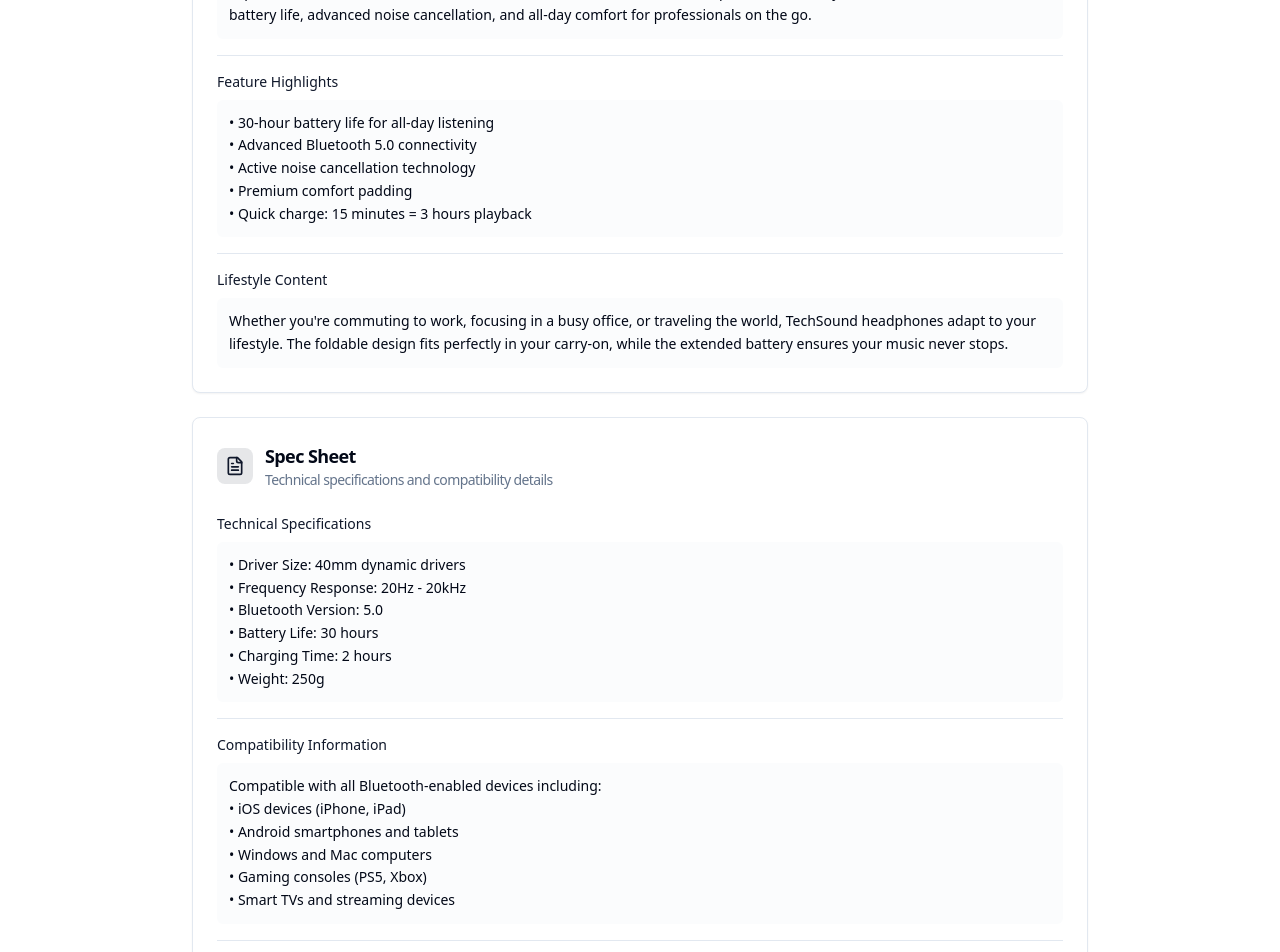
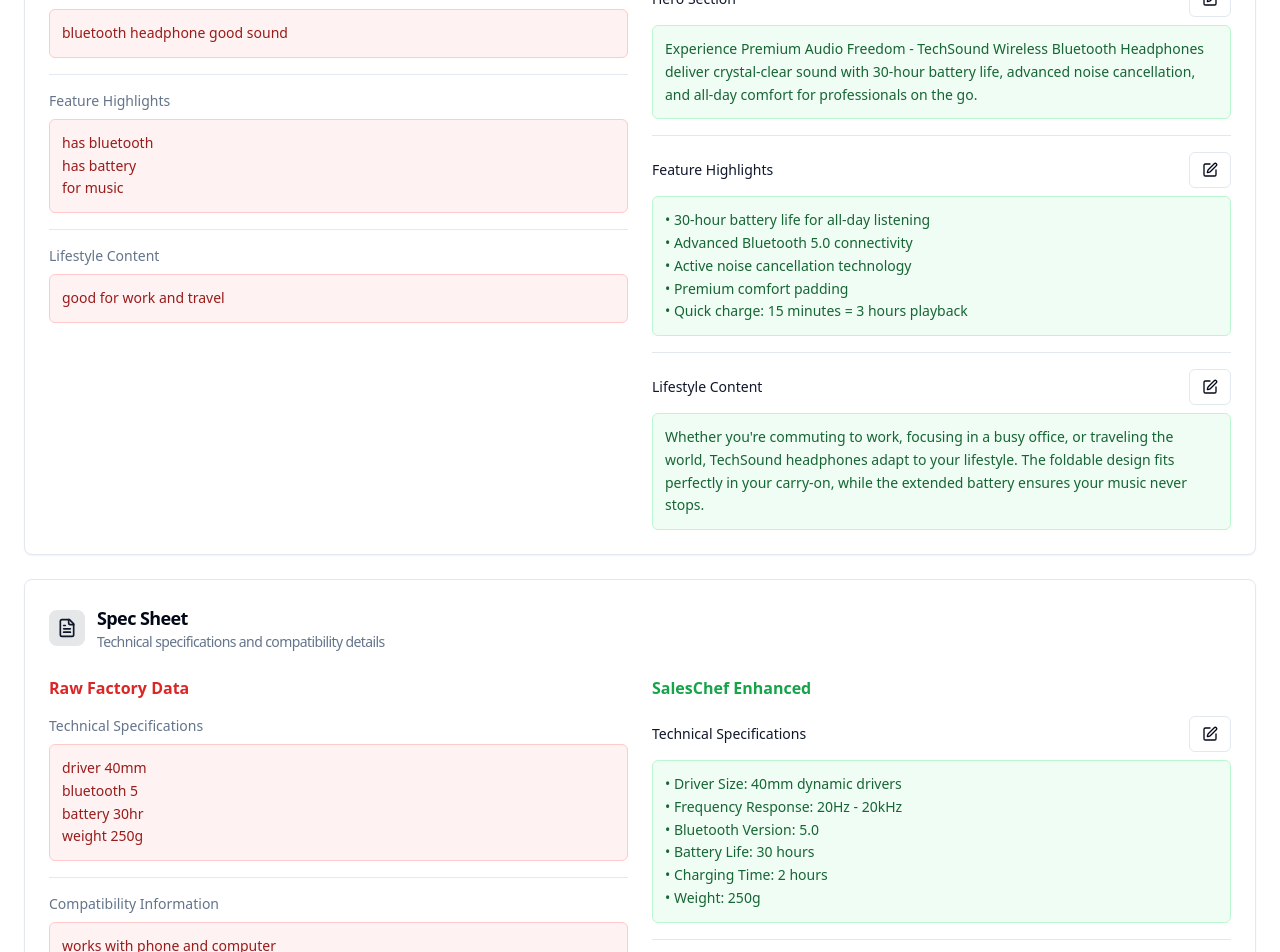
Before and after one commit to ConFrantzeskos/saleschefmvp, a React (Vite) app: page /review/1 in a window 1280 px wide. Shown: the part 260-1212 px from the top of the page. Built offline with nearby package versions, Linux system fonts and the light colour scheme.

Commit message:
feat: Implement side-by-side content comparison
Show raw data on the left and enhanced data on the right for easy comparison. Make the raw data "shitty" and add edit buttons to the enhanced fields.

```diff
--- a/src/pages/AssetReview.tsx
+++ b/src/pages/AssetReview.tsx
@@ -1,17 +1,20 @@
 
-import React from 'react';
+import React, { useState } from 'react';
 import { useNavigate, useParams } from 'react-router-dom';
 import { Button } from '@/components/ui/button';
 import { Card, CardContent, CardHeader, CardTitle } from '@/components/ui/card';
 import { Badge } from '@/components/ui/badge';
 import { Separator } from '@/components/ui/separator';
-import { ArrowLeft, Globe, FileText, Image, Mail, Printer, GraduationCap, HelpCircle, Search } from 'lucide-react';
+import { Textarea } from '@/components/ui/textarea';
+import { ArrowLeft, Globe, FileText, Image, Mail, Printer, GraduationCap, HelpCircle, Search, Edit, Save, X } from 'lucide-react';
 
 const AssetReview = () => {
   const navigate = useNavigate();
   const { id } = useParams();
+  const [editingField, setEditingField] = useState<string | null>(null);
+  const [editValues, setEditValues] = useState<{ [key: string]: string }>({});
 
-  // Mock data for the asset - in real app this would come from API
+  // Mock data for the asset
   const asset = {
     id: 1,
     sku: "PRD-001",
@@ -22,6 +25,19 @@ const AssetReview = () => {
     quality: 95
   };
 
+  // Raw factory data - poor quality with issues
+  const rawData = {
+    name: "bluetooth headphone",
+    description: "headphone for music",
+    features: "bluetooth, battery",
+    category: "electronics",
+    price: "79.99",
+    weight: "250g",
+    color: "black",
+    brand: "techsound",
+    model: "ts-001"
+  };
+
   const contentSections = [
     {
       icon: Globe,
@@ -29,15 +45,21 @@ const AssetReview = () => {
       description: "Comprehensive product detail page content",
       items: [
         {
+          key: "hero_section",
           label: "Hero Section",
+          rawContent: "bluetooth headphone good sound",
           content: "Experience Premium Audio Freedom - TechSound Wireless Bluetooth Headphones deliver crystal-clear sound with 30-hour battery life, advanced noise cancellation, and all-day comfort for professionals on the go."
         },
         {
+          key: "feature_highlights",
           label: "Feature Highlights",
+          rawContent: "has bluetooth\nhas battery\nfor music",
           content: "• 30-hour battery life for all-day listening\n• Advanced Bluetooth 5.0 connectivity\n• Active noise cancellation technology\n• Premium comfort padding\n• Quick charge: 15 minutes = 3 hours playback"
         },
         {
+          key: "lifestyle_content",
           label: "Lifestyle Content",
+          rawContent: "good for work and travel",
           content: "Whether you're commuting to work, focusing in a busy office, or traveling the world, TechSound headphones adapt to your lifestyle. The foldable design fits perfectly in your carry-on, while the extended battery ensures your music never stops."
         }
       ]
@@ -48,15 +70,21 @@ const AssetReview = () => {
       description: "Technical specifications and compatibility details",
       items: [
         {
+          key: "tech_specs",
           label: "Technical Specifications",
+          rawContent: "driver 40mm\nbluetooth 5\nbattery 30hr\nweight 250g",
           content: "• Driver Size: 40mm dynamic drivers\n• Frequency Response: 20Hz - 20kHz\n• Bluetooth Version: 5.0\n• Battery Life: 30 hours\n• Charging Time: 2 hours\n• Weight: 250g"
         },
         {
+          key: "compatibility",
           label: "Compatibility Information",
+          rawContent: "works with phone and computer",
           content: "Compatible with all Bluetooth-enabled devices including:\n• iOS devices (iPhone, iPad)\n• Android smartphones and tablets\n• Windows and Mac computers\n• Gaming consoles (PS5, Xbox)\n• Smart TVs and streaming devices"
         },
         {
+          key: "performance",
           label: "Performance Metrics",
+          rawContent: "range 10m\ncharging usb-c",
           content: "• Signal Range: Up to 33 feet (10 meters)\n• Latency: <40ms for video sync\n• Charging Port: USB-C\n• Codec Support: SBC, AAC, aptX\n• Noise Reduction: Up to 25dB"
         }
       ]
@@ -67,15 +95,21 @@ const AssetReview = () => {
       description: "Sales-focused content and competitive positioning",
       items: [
         {
+          key: "selling_points",
           label: "Key Selling Points",
+          rawContent: "long battery\ngood sound\ncomfortable",
           content: "✓ Industry-leading 30-hour battery life\n✓ Professional-grade noise cancellation\n✓ Premium comfort for all-day wear\n✓ Universal compatibility\n✓ Rapid charging technology"
         },
         {
+          key: "competitive_advantages",
           label: "Competitive Advantages",
+          rawContent: "better than other headphones",
           content: "• 25% longer battery life than leading competitors\n• Superior noise cancellation vs Sony WH-1000XM4\n• More comfortable than Bose QuietComfort 45\n• Better value proposition than Apple AirPods Max\n• Faster charging than market average"
         },
         {
+          key: "value_proposition",
           label: "Value Proposition",
+          rawContent: "good price for good headphones",
           content: "Premium audio experience at mid-range pricing. TechSound delivers flagship features typically found in $300+ headphones at an accessible $79.99 price point, making professional-grade audio accessible to everyone."
         }
       ]
@@ -86,15 +120,21 @@ const AssetReview = () => {
       description: "Search-optimized content for maximum visibility",
       items: [
         {
+          key: "meta_title",
           label: "Meta Title",
+          rawContent: "bluetooth headphones",
           content: "TechSound Wireless Bluetooth Headphones - 30Hr Battery Life | Noise Cancelling"
         },
         {
+          key: "meta_description",
           label: "Meta Description",
+          rawContent: "wireless headphones with bluetooth",
           content: "Experience premium audio with TechSound wireless headphones. 30-hour battery, active noise cancellation, and crystal-clear sound quality. Free shipping on orders over $50."
         },
         {
+          key: "seo_keywords",
           label: "SEO Keywords",
+          rawContent: "headphones, bluetooth, wireless",
           content: "Primary: wireless bluetooth headphones, noise cancelling headphones\nSecondary: long battery life headphones, comfortable headphones, professional audio\nLong-tail: best wireless headphones for work, bluetooth headphones 30 hour battery"
         }
       ]
@@ -105,15 +145,21 @@ const AssetReview = () => {
       description: "Campaign-ready email content",
       items: [
         {
+          key: "subject_lines",
           label: "Subject Lines",
+          rawContent: "new headphones for sale",
           content: "• Your audio upgrade is here - 30% off TechSound headphones\n• Finally, headphones that last as long as your workday\n• Premium sound without the premium price tag\n• Last chance: TechSound headphones at launch price"
         },
         {
+          key: "product_announcements",
           label: "Product Announcements",
+          rawContent: "we have new headphones",
           content: "Introducing TechSound Wireless Headphones - the perfect blend of premium audio quality and all-day comfort. With 30-hour battery life and professional-grade noise cancellation, these headphones are designed for the modern professional who demands excellence."
         },
         {
+          key: "promotional_copy",
           label: "Promotional Copy",
+          rawContent: "buy headphones now cheap price",
           content: "Limited Time: Get your TechSound headphones for just $79.99 (RRP $99.99). Free shipping included. 30-day money-back guarantee. Don't let poor audio quality hold back your productivity - upgrade today."
         }
       ]
@@ -124,15 +170,21 @@ const AssetReview = () => {
       description: "Print-ready marketing materials",
       items: [
         {
+          key: "brochure_content",
           label: "Brochure Content",
+          rawContent: "HEADPHONES\nwireless\nbluetooth\ngood battery",
           content: "TECHSOUND WIRELESS HEADPHONES\n\nPremium Audio. All-Day Comfort.\n\nKey Features:\n→ 30-hour battery life\n→ Active noise cancellation\n→ Bluetooth 5.0 connectivity\n→ Quick charge technology\n→ Foldable design\n\nPerfect for professionals, students, and audio enthusiasts who demand quality."
         },
         {
+          key: "data_sheet",
           label: "Data Sheet",
+          rawContent: "model ts-001\n40mm driver\n30hr battery\n250g weight",
           content: "TECHNICAL SPECIFICATIONS\nModel: TechSound Pro\nDriver: 40mm dynamic\nBattery: 30 hours playback\nCharging: USB-C, 2 hours full charge\nWeight: 250g\nConnectivity: Bluetooth 5.0\nRange: 10 meters\nWarranty: 2 years"
         },
         {
+          key: "catalog_entry",
           label: "Catalog Entry",
+          rawContent: "headphones PRD-001 $79.99",
           content: "TechSound Wireless Bluetooth Headphones - SKU: PRD-001\nPremium wireless headphones featuring 30-hour battery life, active noise cancellation, and professional-grade audio quality. Ideal for business, travel, and everyday use.\nPrice: $79.99 | Category: Audio > Headphones"
         }
       ]
@@ -143,15 +195,21 @@ const AssetReview = () => {
       description: "Sales team enablement materials",
       items: [
         {
+          key: "feature_guide",
           label: "Feature Guide",
+          rawContent: "headphones have long battery and noise cancel",
           content: "SALES FEATURE GUIDE\n\n1. Battery Life (30 hours)\n   - Positioning: 'All-day listening without interruption'\n   - Proof point: Longest in price category\n\n2. Noise Cancellation\n   - Positioning: 'Professional-grade focus'\n   - Proof point: 25dB reduction\n\n3. Comfort\n   - Positioning: 'Designed for extended wear'\n   - Proof point: Memory foam padding"
         },
         {
+          key: "selling_points_guide",
           label: "Selling Points",
+          rawContent: "good for work\nlong battery\ngood sound",
           content: "PRIMARY BENEFITS:\n• Productivity: Uninterrupted focus with noise cancellation\n• Convenience: 30-hour battery eliminates charging anxiety\n• Quality: Premium audio at accessible price\n• Versatility: Perfect for work, travel, and leisure\n• Reliability: Bluetooth 5.0 ensures stable connection"
         },
         {
+          key: "objection_handlers",
           label: "Objection Handlers",
+          rawContent: "if customer say too expensive tell them good value",
           content: "COMMON OBJECTIONS:\n\nQ: 'Too expensive for Bluetooth headphones'\nA: 'At $79.99, you're getting 30-hour battery and noise cancellation - features typically found in $200+ headphones.'\n\nQ: 'Will they work with my iPhone?'\nA: 'Yes, they're compatible with all Bluetooth devices including iPhone, Android, laptops, and tablets.'"
         }
       ]
@@ -162,24 +220,46 @@ const AssetReview = () => {
       description: "Customer support and frequently asked questions",
       items: [
         {
+          key: "product_faqs",
           label: "Product FAQs",
+          rawContent: "Q: how long battery?\nA: 30 hours\nQ: work with phone?\nA: yes",
           content: "Q: How long does the battery actually last?\nA: Up to 30 hours of continuous playback at moderate volume with noise cancellation off. With noise cancellation on, expect 24-26 hours.\n\nQ: Can I use them while exercising?\nA: While not specifically designed for sports, they're suitable for light exercise. They're not waterproof but can handle light moisture.\n\nQ: Do they work for phone calls?\nA: Yes, they feature a built-in microphone optimized for clear voice calls and video conferences."
         },
         {
+          key: "technical_support",
           label: "Technical Support",
+          rawContent: "if not work try turn off and on",
           content: "TROUBLESHOOTING:\n\nConnection Issues:\n1. Ensure Bluetooth is enabled on your device\n2. Clear Bluetooth cache (Android) or forget/re-pair (iOS)\n3. Reset headphones by holding power button for 10 seconds\n\nAudio Quality Issues:\n1. Check codec compatibility (AAC for iOS, aptX for Android)\n2. Ensure headphones are fully charged\n3. Move closer to source device (within 10 meters)"
         },
         {
+          key: "usage_guidance",
           label: "Usage Guidance",
+          rawContent: "charge first then pair with phone",
           content: "GETTING STARTED:\n\n1. First Use:\n   - Charge for 2 hours before first use\n   - Download TechSound app for firmware updates\n\n2. Pairing:\n   - Hold power button for 3 seconds until blue light flashes\n   - Select 'TechSound Pro' from device Bluetooth menu\n\n3. Controls:\n   - Power: Long press power button\n   - Volume: Use device controls or side buttons\n   - Noise cancellation: Double-tap left ear cup"
         }
       ]
     }
   ];
 
+  const handleEdit = (key: string, currentValue: string) => {
+    setEditingField(key);
+    setEditValues({ ...editValues, [key]: currentValue });
+  };
+
+  const handleSave = (key: string) => {
+    // In a real app, this would save to backend
+    console.log(`Saving ${key}:`, editValues[key]);
+    setEditingField(null);
+  };
+
+  const handleCancel = () => {
+    setEditingField(null);
+    setEditValues({});
+  };
+
   return (
     <div className="min-h-screen bg-background p-6">
-      <div className="max-w-4xl mx-auto">
+      <div className="max-w-7xl mx-auto">
         <div className="flex items-center space-x-4 mb-6">
           <Button variant="outline" onClick={() => navigate('/review')}>
             <ArrowLeft className="w-4 h-4 mr-2" />
@@ -215,16 +295,64 @@ const AssetReview = () => {
                     </div>
                   </CardTitle>
                 </CardHeader>
-                <CardContent className="space-y-4">
-                  {section.items.map((item, itemIndex) => (
-                    <div key={itemIndex}>
-                      <h4 className="font-medium text-sm mb-2 text-primary">{item.label}</h4>
-                      <div className="text-sm leading-relaxed whitespace-pre-line bg-muted/30 p-3 rounded-md">
-                        {item.content}
-                      </div>
-                      {itemIndex < section.items.length - 1 && <Separator className="mt-4" />}
+                <CardContent>
+                  <div className="grid grid-cols-2 gap-6">
+                    {/* Raw Data Column */}
+                    <div className="space-y-4">
+                      <h4 className="font-semibold text-red-600 mb-3">Raw Factory Data</h4>
+                      {section.items.map((item, itemIndex) => (
+                        <div key={`raw-${itemIndex}`}>
+                          <h5 className="font-medium text-sm mb-2 text-muted-foreground">{item.label}</h5>
+                          <div className="text-sm leading-relaxed whitespace-pre-line bg-red-50 border border-red-200 p-3 rounded-md text-red-800">
+                            {item.rawContent}
+                          </div>
+                          {itemIndex < section.items.length - 1 && <Separator className="mt-4" />}
+                        </div>
+                      ))}
                     </div>
-                  ))}
+
+                    {/* Enhanced Data Column */}
+                    <div className="space-y-4">
+                      <h4 className="font-semibold text-green-600 mb-3">SalesChef Enhanced</h4>
+                      {section.items.map((item, itemIndex) => (
+                        <div key={`enhanced-${itemIndex}`}>
+                          <div className="flex items-center justify-between mb-2">
+                            <h5 className="font-medium text-sm text-primary">{item.label}</h5>
+                            {editingField === item.key ? (
+                              <div className="flex space-x-1">
+                                <Button size="sm" variant="outline" onClick={() => handleSave(item.key)}>
+                                  <Save className="w-3 h-3" />
+                                </Button>
+                                <Button size="sm" variant="outline" onClick={handleCancel}>
+                                  <X className="w-3 h-3" />
+                                </Button>
+                              </div>
+                            ) : (
+                              <Button
+                                size="sm"
+                                variant="outline"
+                                onClick={() => handleEdit(item.key, item.content)}
+                              >
+                                <Edit className="w-3 h-3" />
+                              </Button>
+                            )}
+                          </div>
+                          {editingField === item.key ? (
+                            <Textarea
+                              value={editValues[item.key] || item.content}
+                              onChange={(e) => setEditValues({ ...editValues, [item.key]: e.target.value })}
+                              className="min-h-[100px] text-sm"
+                            />
+                          ) : (
+                            <div className="text-sm leading-relaxed whitespace-pre-line bg-green-50 border border-green-200 p-3 rounded-md text-green-800">
+                              {item.content}
+                            </div>
+                          )}
+                          {itemIndex < section.items.length - 1 && <Separator className="mt-4" />}
+                        </div>
+                      ))}
+                    </div>
+                  </div>
                 </CardContent>
               </Card>
             );
```
